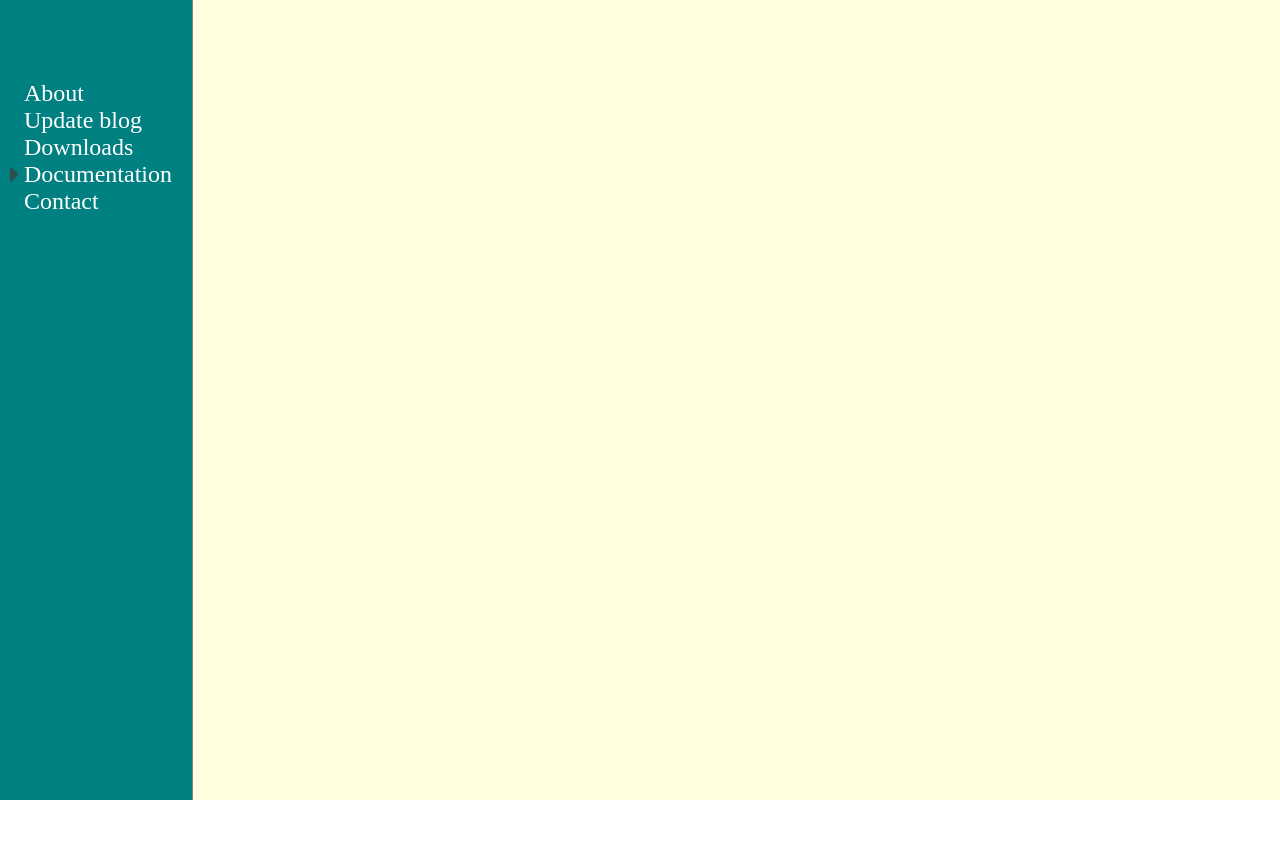
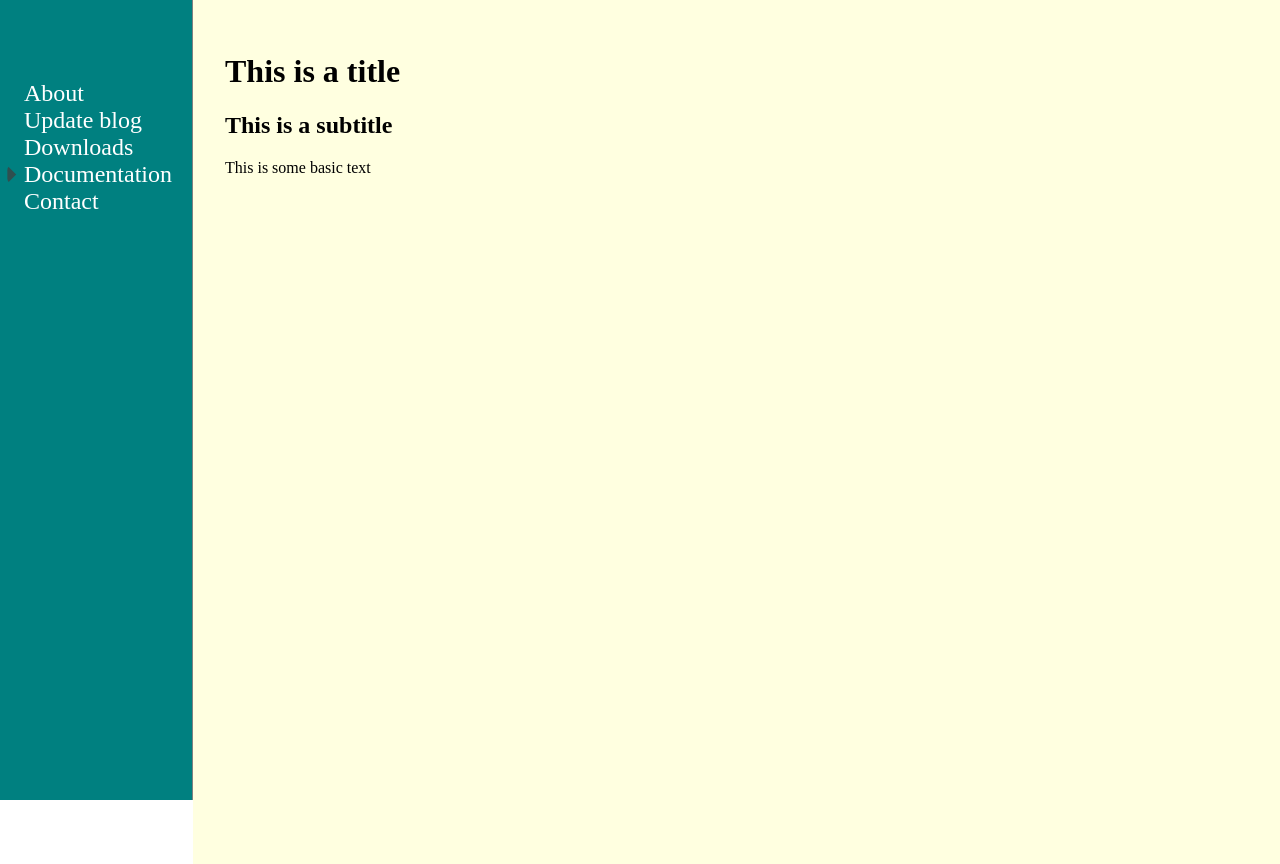
Before and after one commit to Gabie-of-the-Bo/generic-docpage, an Angular app: page / in a window 1280 px wide. Before the commit the page ends 800 px from the top, so only its background shows below. Built offline with nearby package versions, Linux system fonts and the light colour scheme.

Commit message:
Basic segments in page body

```diff
--- a/src/app/app.module.ts
+++ b/src/app/app.module.ts
@@ -6,12 +6,14 @@ import { AppRoutingModule } from './app-routing.module';
 import { AppComponent } from './app.component';
 import { SidebarComponent } from './components/sidebar/sidebar.component';
 import { PagebodyComponent } from './components/pagebody/pagebody.component';
+import { SegmentComponent } from './components/segment/segment.component';
 
 @NgModule({
   declarations: [
     AppComponent,
     SidebarComponent,
-    PagebodyComponent
+    PagebodyComponent,
+    SegmentComponent
   ],
   imports: [
     BrowserModule,
--- a/src/app/components/pagebody/pagebody.component.html
+++ b/src/app/components/pagebody/pagebody.component.html
@@ -1,3 +1,5 @@
 <div class="pagebody" [ngStyle]="color">
-
+    <div class="segment" *ngFor="let segment of segments">
+        <segment [segment]="segment"></segment>
+    </div>
 </div>
--- a/src/app/components/pagebody/pagebody.component.scss
+++ b/src/app/components/pagebody/pagebody.component.scss
@@ -1,4 +1,6 @@
 .pagebody{
     height: 100vh;
     width: 85vw;
+
+    padding: 2em;
 }
--- a/src/app/components/pagebody/pagebody.component.ts
+++ b/src/app/components/pagebody/pagebody.component.ts
@@ -1,4 +1,6 @@
 import { Component, OnInit } from '@angular/core';
+import { JsonService } from 'src/app/services/json.service';
+import { Segment } from 'src/app/model/segment';
 
 @Component({
 	selector: 'pagebody',
@@ -11,9 +13,16 @@ export class PagebodyComponent implements OnInit {
 		'background': 'lightyellow'
 	}
 
-	constructor() { }
+	segments: Segment[] = [];
+
+	constructor(
+		public jsonService: JsonService
+	) { }
 
 	ngOnInit(): void {
+		this.jsonService.getDocument('welcome').then(data => {
+			this.segments = <Segment[]>data;
+		})
 	}
 
 }
--- /dev/null
+++ b/src/app/components/segment/segment.component.html
@@ -0,0 +1,3 @@
+<h1 *ngIf="segment.type == 'title'">{{segment.content}}</h1>
+<h2 *ngIf="segment.type == 'subtitle'">{{segment.content}}</h2>
+<p *ngIf="segment.type == 'text'">{{segment.content}}</p>
--- /dev/null
+++ b/src/app/components/segment/segment.component.ts
@@ -0,0 +1,18 @@
+import { Component, OnInit, Input } from '@angular/core';
+import { Segment } from 'src/app/model/segment';
+
+@Component({
+	selector: 'segment',
+	templateUrl: './segment.component.html',
+	styleUrls: ['./segment.component.scss']
+})
+export class SegmentComponent implements OnInit {
+
+	@Input() segment: Segment;
+
+	constructor() { }
+
+	ngOnInit(): void {
+	}
+
+}
--- a/src/app/components/sidebar/sidebar.component.scss
+++ b/src/app/components/sidebar/sidebar.component.scss
@@ -32,7 +32,7 @@
             justify-self: center;
 
             &:not(.down){
-                transform: translate(-0.1em, -0.4em);
+                transform: translate(-0.2em, -0.4em);
                 align-self: center;
             }
         }
--- a/src/assets/data/welcome.json
+++ b/src/assets/data/welcome.json
@@ -1,7 +1,12 @@
 [
     {
         "type": "title",
-        "content": "Basic documentation framework"
+        "content": "This is a title"
+    },
+
+    {
+        "type": "subtitle",
+        "content": "This is a subtitle"
     },
 
     {
--- a/src/styles.scss
+++ b/src/styles.scss
@@ -1,3 +1,5 @@
 body{
     margin: 0;
+
+    overflow: hidden;
 }
```
Also changed, not shown: src/app/components/segment/segment.component.scss (added).
